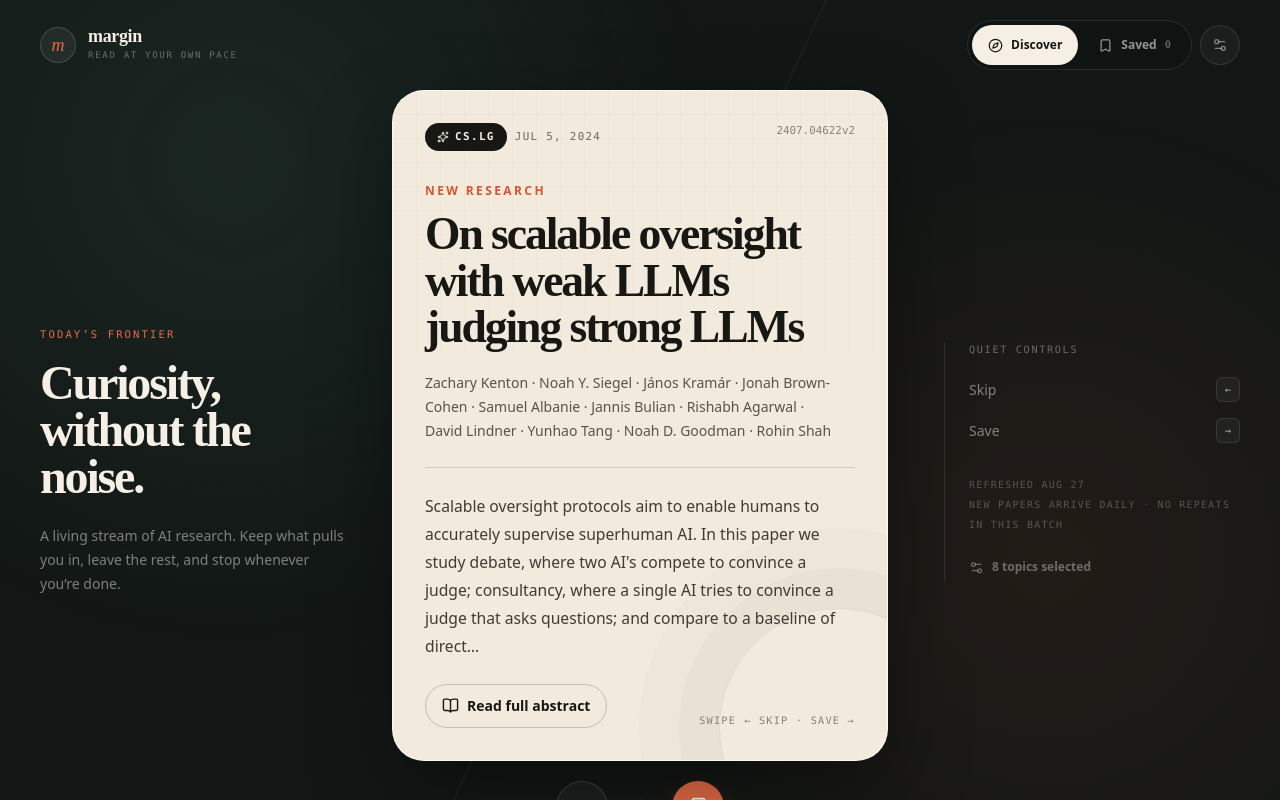
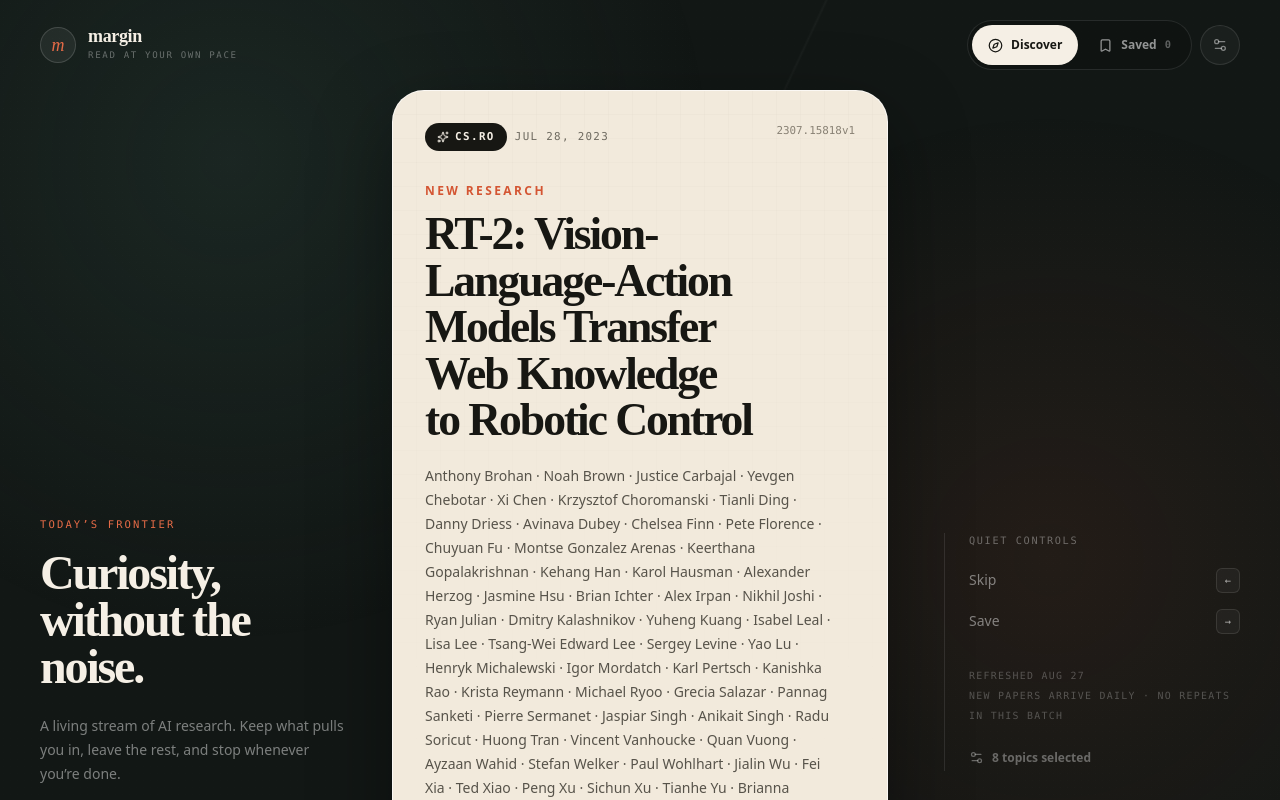
Before and after one commit to Hetul3/research-paper-tinder, a Next.js app: page / in a window 1280 px wide. Shown: the top 800 px of the page. Built offline with nearby package versions, Linux system fonts and the light colour scheme.

Commit message:
fix: randomize sessions and load filtered batches

```diff
--- a/src/components/discovery-app.tsx
+++ b/src/components/discovery-app.tsx
@@ -67,6 +67,7 @@ export function DiscoveryApp({ generatedAt, papers }: DiscoveryAppProps) {
   const [additionalPapers, setAdditionalPapers] = useState<Paper[]>([]);
   const [batchAttempted, setBatchAttempted] = useState(false);
   const batchAttemptedRef = useRef(false);
+  const [sessionSeed] = useState(() => Math.random());
   const nextBatchStart = useMemo(() => 150 + additionalPapers.length, [additionalPapers.length]);
   const allPapers = useMemo(() => {
     const byId = new Map<string, Paper>();
@@ -87,8 +88,17 @@ export function DiscoveryApp({ generatedAt, papers }: DiscoveryAppProps) {
   }, [hydrated, preferences]);
 
   const deck = useMemo(
-    () => buildDeck(allPapers, visiblePreferences),
-    [allPapers, visiblePreferences],
+    () => {
+      const score = (id: string) => {
+        let value = Math.floor(sessionSeed * 2147483647);
+        for (const character of id) value = (value * 31 + character.charCodeAt(0)) | 0;
+        return value;
+      };
+      return buildDeck(allPapers, visiblePreferences).sort(
+        (left, right) => score(left.id) - score(right.id),
+      );
+    },
+    [allPapers, sessionSeed, visiblePreferences],
   );
   const currentPaper = deck[0];
   const savedIds = useMemo(
@@ -124,7 +134,7 @@ export function DiscoveryApp({ generatedAt, papers }: DiscoveryAppProps) {
   }
 
   useEffect(() => {
-    if (view !== "discover" || currentPaper || batchAttemptedRef.current || visiblePreferences.decisions.length === 0) return;
+    if (view !== "discover" || currentPaper || batchAttemptedRef.current) return;
     let cancelled = false;
     queueMicrotask(() => {
       if (!cancelled) {
@@ -149,7 +159,7 @@ export function DiscoveryApp({ generatedAt, papers }: DiscoveryAppProps) {
     return () => { cancelled = true; };
   }, [currentPaper, nextBatchStart, view, visiblePreferences.decisions.length]);
 
-  const loadingMore = !currentPaper && batchAttempted && visiblePreferences.decisions.length > 0;
+  const loadingMore = !currentPaper && batchAttempted;
 
   useEffect(() => {
     function handleKeyDown(event: KeyboardEvent) {
```
